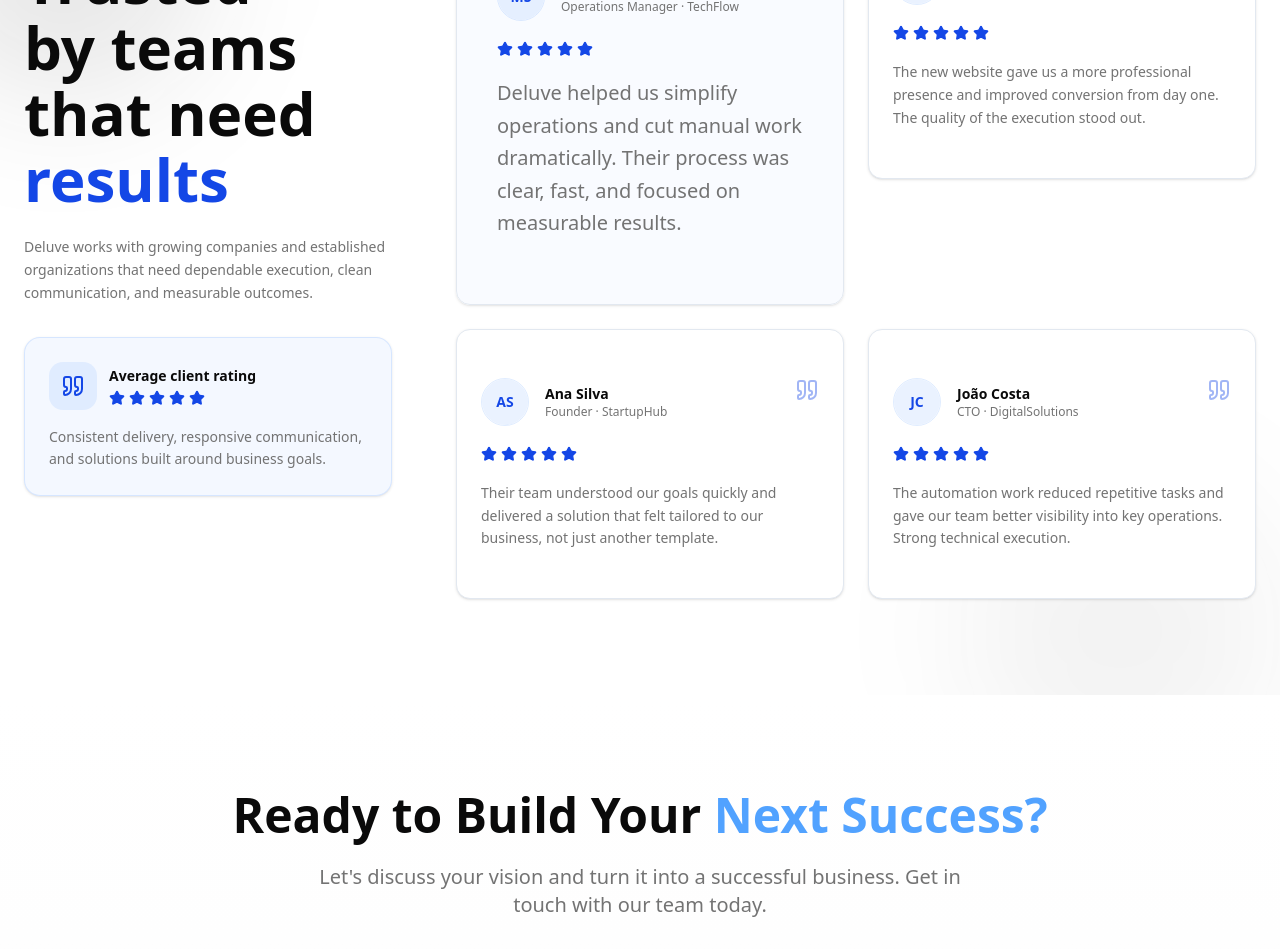
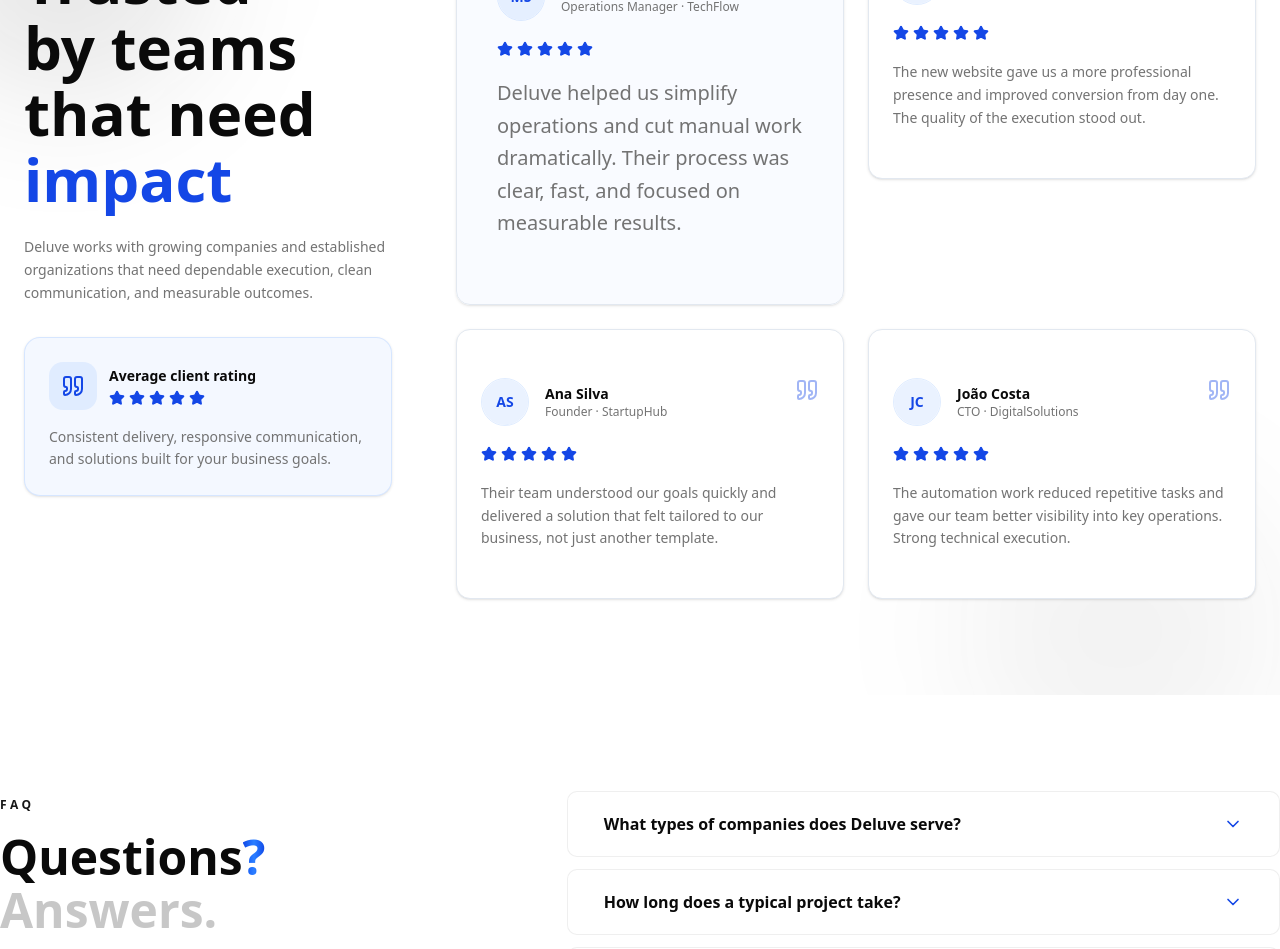
Before and after one commit to Deluve/deluve.co.mz, a Next.js app: page / in a window 1280 px wide. Shown: the part 5860-6809 px from the top of the page. Built offline with nearby package versions, Linux system fonts and the light colour scheme.

Commit message:
refactor(home, testimonials, accordion): enhance content clarity and improve accessibility

```diff
--- a/src/app/page.tsx
+++ b/src/app/page.tsx
@@ -18,8 +18,10 @@ export default function Home() {
       <PortfolioSection />
       <AboutUsSection />
       <Testimonials />
+      <FAQSection />
       <ContactSection />
       <FooterSection />
+
     </main>
   );
 }
--- a/src/components/testimonials.tsx
+++ b/src/components/testimonials.tsx
@@ -74,7 +74,7 @@ export default function Testimonials() {
                 Testimonials
               </span>
               <h2 className="mt-4 text-3xl font-semibold leading-[1.1] text-balance text-foreground md:text-5xl lg:text-6xl">
-                Trusted by teams that need <span className="text-blue-700">results</span>
+                Trusted by teams that need <span className="text-blue-700">impact</span>
               </h2>
               <p className="mt-5 max-w-md text-sm leading-relaxed text-muted-foreground md:mt-6">
                 Deluve works with growing companies and established organizations that need dependable execution, clean communication, and measurable outcomes.
@@ -99,7 +99,7 @@ export default function Testimonials() {
                   </div>
                 </div>
                 <p className="mt-4 text-sm leading-relaxed text-muted-foreground">
-                  Consistent delivery, responsive communication, and solutions built around business goals.
+                  Consistent delivery, responsive communication, and solutions built for your business goals.
                 </p>
               </div>
             </ScrollView>
--- a/src/components/ui/accordion.tsx
+++ b/src/components/ui/accordion.tsx
@@ -103,6 +103,8 @@ export function AccordionContent({
 }: React.PropsWithChildren<{ open?: boolean; className?: string }>) {
   return (
     <div
+      hidden={!open}
+      aria-hidden={!open}
       className={cn(
         "grid overflow-hidden px-5 transition-all duration-300",
         open ? "grid-rows-[1fr] pb-5" : "grid-rows-[0fr]"
```
